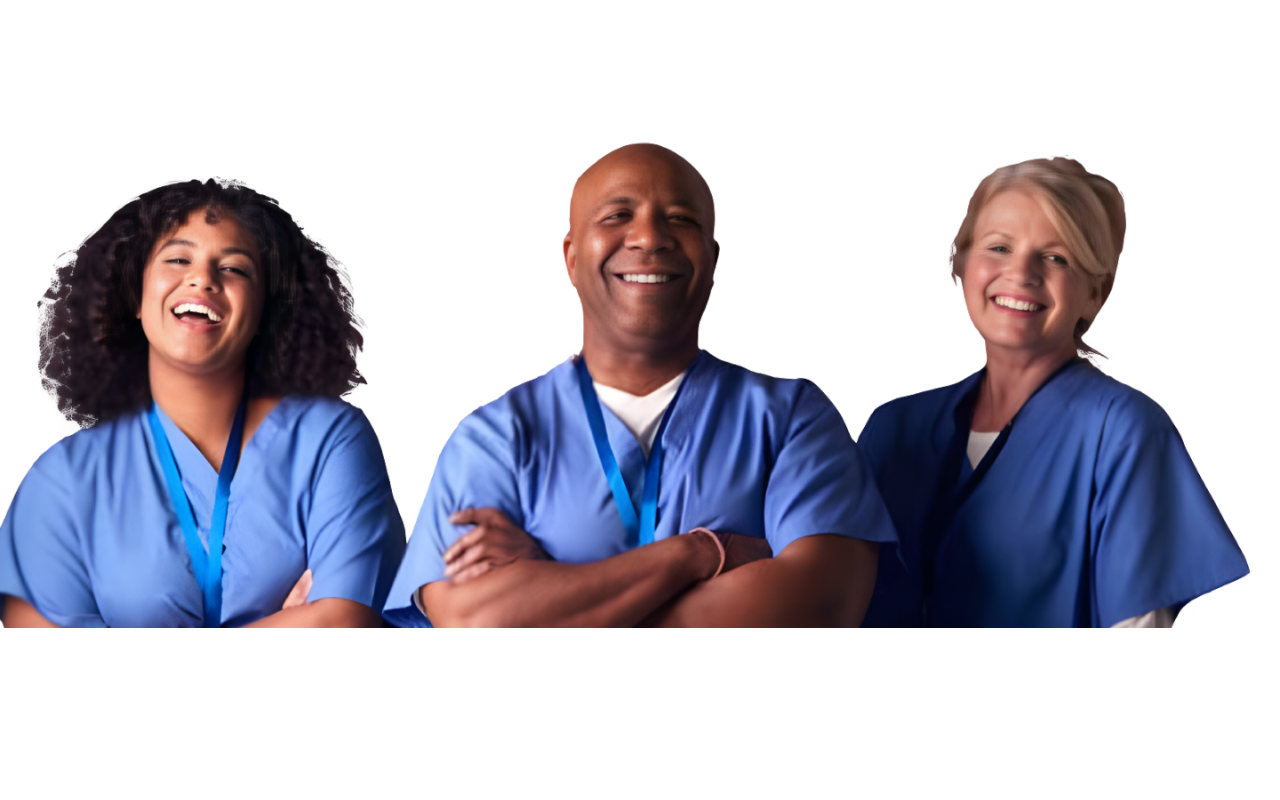
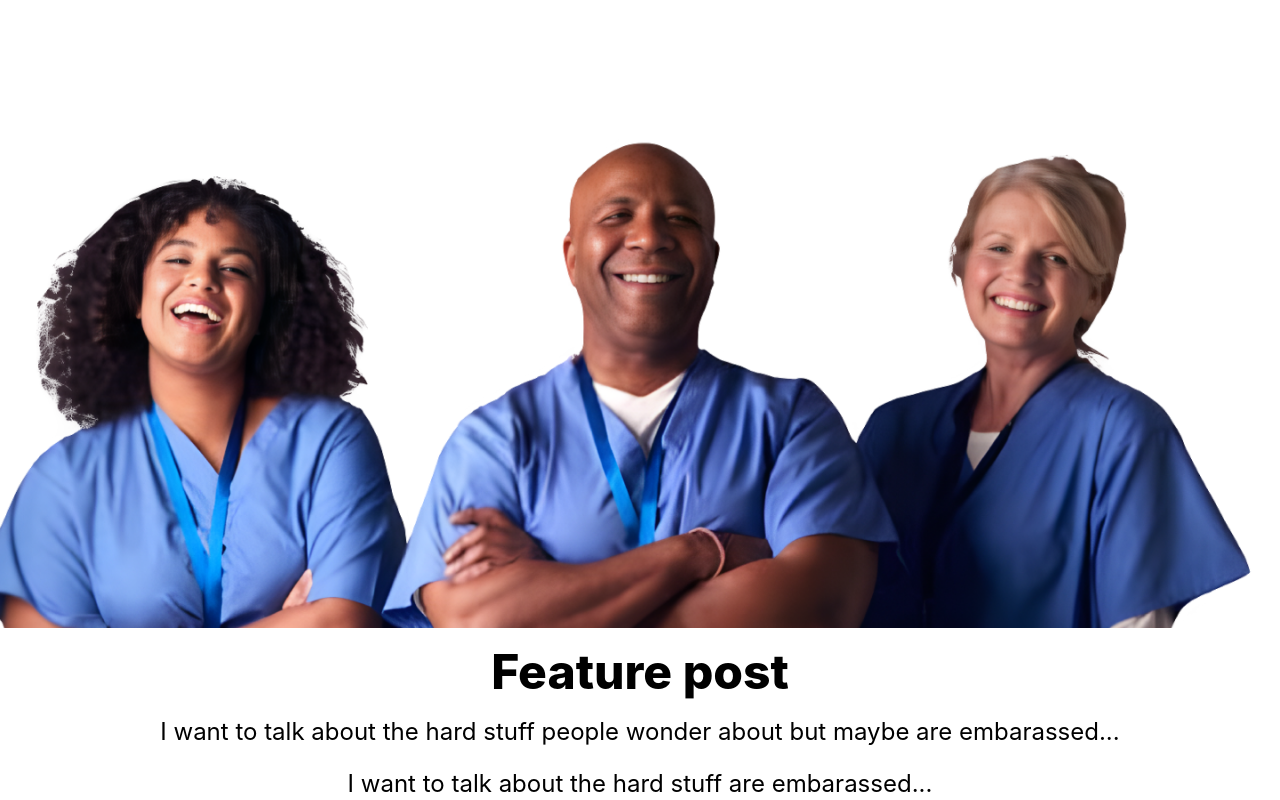
Before and after one commit to adnan4k/Hakim_web, a React (Create React App) app in the folder client/: page / in a window 1280 px wide. Shown: the part 351-1151 px from the top of the page. Before the commit the page ends 979 px from the top, so only its background shows below. Built offline with nearby package versions, Linux system fonts and the light colour scheme.

Commit message:
first phase of featured post done

```diff
--- a/client/src/pages/front/Home.jsx
+++ b/client/src/pages/front/Home.jsx
@@ -7,6 +7,12 @@ function Home() {
     <div>
         <Navbar />
         <Hero />
+        <section className='featured flex flex-col justify-center items-center mt-5'>
+             <h2 className='text-center text-5xl font-extrabold'>Feature post</h2>
+             <p className='text-2xl my-5'>I want to talk about the hard stuff people wonder about but maybe are embarassed...</p>
+             <p className='text-2xl my-'>I want to talk about the hard stuff are embarassed...</p>
+        </section>
+
     </div>
   )
 }
```
Also changed, not shown: client/src/components/LatestPost.jsx (added, +9 -0 lines).
